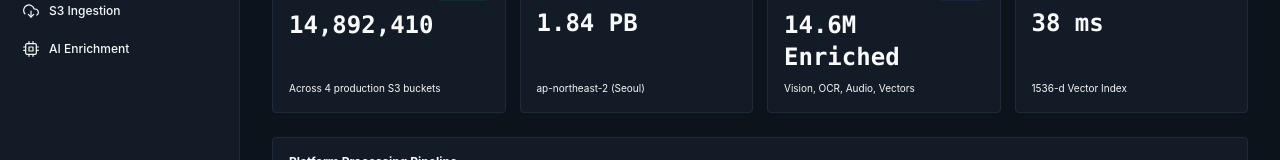
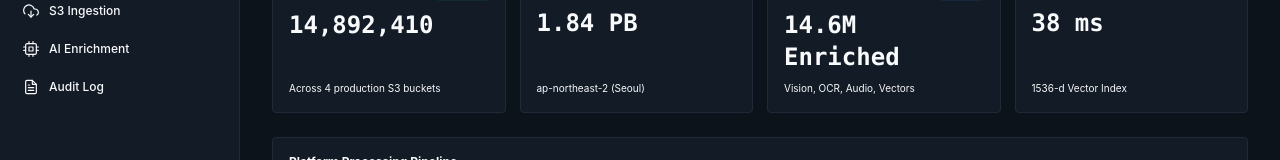
Before and after one commit to KavyaGupta688/scalable_search, a React (Vite) app in the folder frontend/: page / in a window 1280 px wide. Both pictures are taken after a click on the button "Sign in". Shown: the part 194-354 px from the top of the page. Built offline with nearby package versions, Linux system fonts and the light colour scheme; no server answers.

Commit message:
Fix administrator audit navigation visibility

```diff
--- a/frontend/src/App.jsx
+++ b/frontend/src/App.jsx
@@ -100,7 +100,7 @@ export const App = () => {
       case 'enrichment':
         return <EnrichmentView onShowToast={showToast} />;
       case 'audit':
-        return (initialMockData.currentUser.role === 'Administrator' || initialMockData.currentUser.role === 'admin')
+        return (['admin', 'administrator', 'platform administrator'].includes((initialMockData.currentUser.role || '').toLowerCase()))
           ? <AuditView onShowToast={showToast} />
           : <OverviewView onNavigate={handleNavigate} onOpenDocument={setActiveDocId} />;
       default:
--- a/frontend/src/components/Shell/Sidebar.jsx
+++ b/frontend/src/components/Shell/Sidebar.jsx
@@ -11,6 +11,7 @@ import {
 } from '../Icons';
 
 export const Sidebar = ({ currentRoute, onNavigate, onLogout, currentUser }) => {
+  const isAdmin = ['admin', 'administrator', 'platform administrator'].includes((currentUser.role || '').toLowerCase());
   const navItems = [
     { id: 'overview', label: 'Overview', icon: OverviewIcon },
     { id: 'search', label: 'Multimodal Search', icon: SearchIcon },
@@ -38,7 +39,7 @@ export const Sidebar = ({ currentRoute, onNavigate, onLogout, currentUser }) =>
         <div className="text-[10px] font-semibold text-prism-textMuted uppercase tracking-wider px-2 py-1.5 mt-1">
           Navigation
         </div>
-        {navItems.filter((item) => item.id !== 'audit' || currentUser.role === 'Administrator' || currentUser.role === 'admin').map((item) => {
+        {navItems.filter((item) => item.id !== 'audit' || isAdmin).map((item) => {
           const Icon = item.icon;
           const isActive = currentRoute === item.id;
           return (
```
